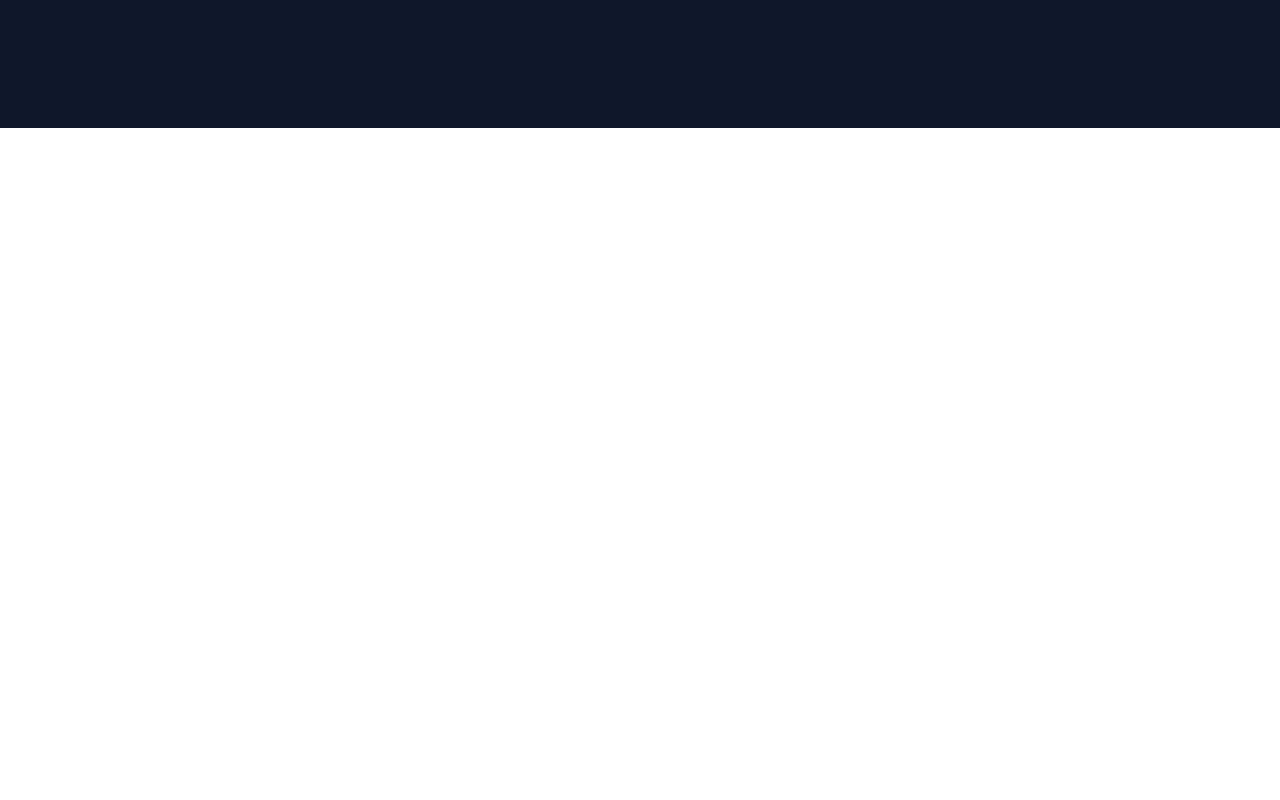
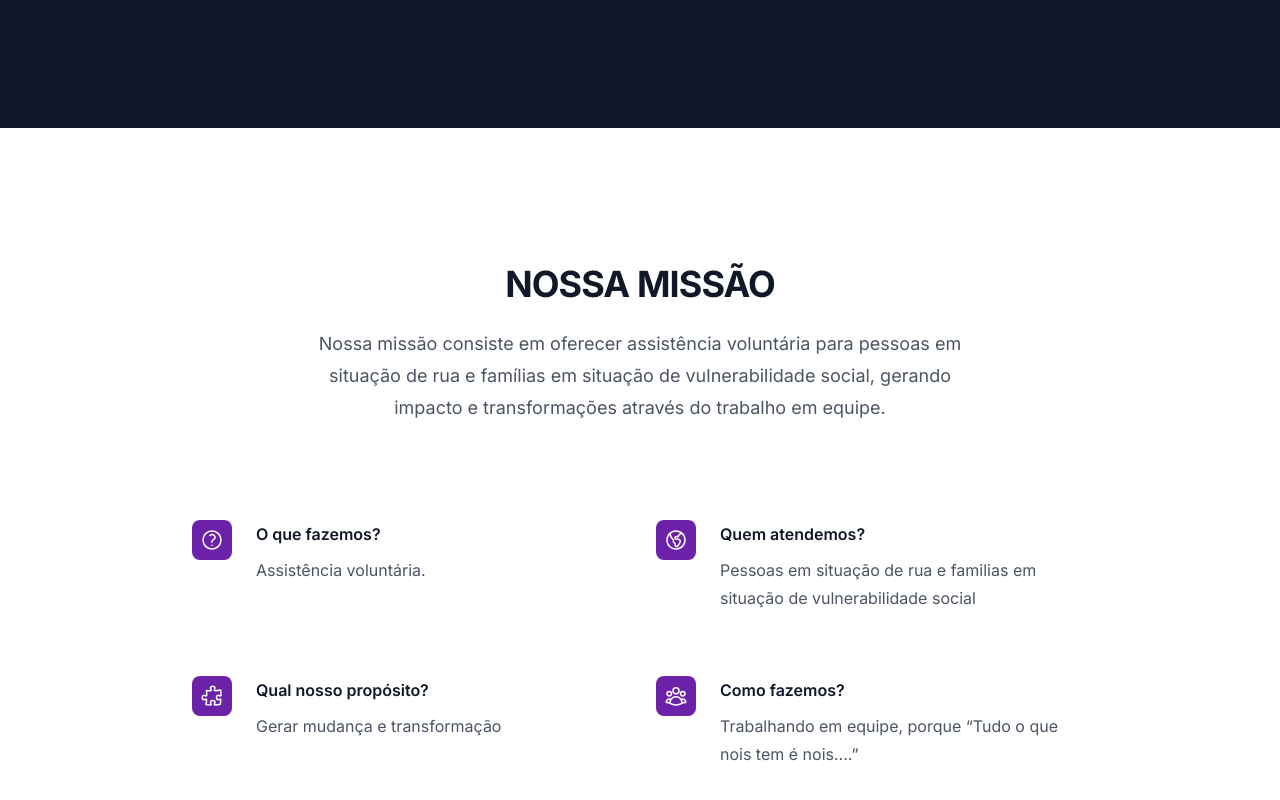
Before and after one commit to opatricpires/mude-por-amor-website, a Next.js app: page / in a window 1280 px wide. Shown: the part 672-1472 px from the top of the page. Before the commit the page ends 800 px from the top, so only its background shows below. Built offline with nearby package versions, Linux system fonts and the light colour scheme.

Commit message:
feat: misson section

```diff
--- a/src/app/page.tsx
+++ b/src/app/page.tsx
@@ -1,9 +1,11 @@
 import Hero from "@/components/Hero";
+import Mission from "@/components/Mission";
 
 export default function Home() {
   return (
     <>
       <Hero />
+      <Mission />
     </>
   );
 }
--- /dev/null
+++ b/src/components/Mission.tsx
@@ -0,0 +1,124 @@
+import React from "react";
+
+const components = () => {
+  return (
+    <div className="bg-white py-24 sm:py-32 h-screen">
+      <div className="mx-auto max-w-7xl px-6 lg:px-8">
+        <div className="mx-auto max-w-2xl lg:text-center">
+          <p className="mt-2 text-3xl font-bold tracking-tight text-gray-900 sm:text-4xl">
+            NOSSA MISSÃO
+          </p>
+          <p className="mt-6 text-lg leading-8 text-gray-600">
+            Nossa missão consiste em oferecer assistência voluntária para
+            pessoas em situação de rua e famílias em situação de vulnerabilidade
+            social, gerando impacto e transformações através do trabalho em
+            equipe.
+          </p>
+        </div>
+        <div className="mx-auto mt-16 max-w-2xl sm:mt-20 lg:mt-24 lg:max-w-4xl">
+          <dl className="grid max-w-xl grid-cols-1 gap-x-8 gap-y-10 lg:max-w-none lg:grid-cols-2 lg:gap-y-16">
+            <div className="relative pl-16">
+              <dt className="text-base font-semibold leading-7 text-gray-900">
+                <div className="absolute left-0 top-0 flex h-10 w-10 items-center justify-center rounded-lg bg-purple-800">
+                  <svg
+                    xmlns="http://www.w3.org/2000/svg"
+                    fill="none"
+                    viewBox="0 0 24 24"
+                    strokeWidth={1.5}
+                    stroke="#fff"
+                    className="w-6 h-6"
+                  >
+                    <path
+                      strokeLinecap="round"
+                      strokeLinejoin="round"
+                      d="M9.879 7.519c1.171-1.025 3.071-1.025 4.242 0 1.172 1.025 1.172 2.687 0 3.712-.203.179-.43.326-.67.442-.745.361-1.45.999-1.45 1.827v.75M21 12a9 9 0 11-18 0 9 9 0 0118 0zm-9 5.25h.008v.008H12v-.008z"
+                    />
+                  </svg>
+                </div>
+                O que fazemos?
+              </dt>
+              <dd className="mt-2 text-base leading-7 text-gray-600">
+                Assistência voluntária.
+              </dd>
+            </div>
+            <div className="relative pl-16">
+              <dt className="text-base font-semibold leading-7 text-gray-900">
+                <div className="absolute left-0 top-0 flex h-10 w-10 items-center justify-center rounded-lg bg-purple-800">
+                  <svg
+                    xmlns="http://www.w3.org/2000/svg"
+                    fill="none"
+                    viewBox="0 0 24 24"
+                    strokeWidth={1.5}
+                    stroke="#fff"
+                    className="w-6 h-6"
+                  >
+                    <path
+                      strokeLinecap="round"
+                      strokeLinejoin="round"
+                      d="M6.115 5.19l.319 1.913A6 6 0 008.11 10.36L9.75 12l-.387.775c-.217.433-.132.956.21 1.298l1.348 1.348c.21.21.329.497.329.795v1.089c0 .426.24.815.622 1.006l.153.076c.433.217.956.132 1.298-.21l.723-.723a8.7 8.7 0 002.288-4.042 1.087 1.087 0 00-.358-1.099l-1.33-1.108c-.251-.21-.582-.299-.905-.245l-1.17.195a1.125 1.125 0 01-.98-.314l-.295-.295a1.125 1.125 0 010-1.591l.13-.132a1.125 1.125 0 011.3-.21l.603.302a.809.809 0 001.086-1.086L14.25 7.5l1.256-.837a4.5 4.5 0 001.528-1.732l.146-.292M6.115 5.19A9 9 0 1017.18 4.64M6.115 5.19A8.965 8.965 0 0112 3c1.929 0 3.716.607 5.18 1.64"
+                    />
+                  </svg>
+                </div>
+                Quem atendemos?
+              </dt>
+              <dd className="mt-2 text-base leading-7 text-gray-600">
+                Pessoas em situação de rua e familias em situação de
+                vulnerabilidade social
+              </dd>
+            </div>
+            <div className="relative pl-16">
+              <dt className="text-base font-semibold leading-7 text-gray-900">
+                <div className="absolute left-0 top-0 flex h-10 w-10 items-center justify-center rounded-lg bg-purple-800">
+                  <svg
+                    xmlns="http://www.w3.org/2000/svg"
+                    fill="none"
+                    viewBox="0 0 24 24"
+                    strokeWidth={1.5}
+                    stroke="#fff"
+                    className="w-6 h-6"
+                  >
+                    <path
+                      strokeLinecap="round"
+                      strokeLinejoin="round"
+                      d="M14.25 6.087c0-.355.186-.676.401-.959.221-.29.349-.634.349-1.003 0-1.036-1.007-1.875-2.25-1.875s-2.25.84-2.25 1.875c0 .369.128.713.349 1.003.215.283.401.604.401.959v0a.64.64 0 01-.657.643 48.39 48.39 0 01-4.163-.3c.186 1.613.293 3.25.315 4.907a.656.656 0 01-.658.663v0c-.355 0-.676-.186-.959-.401a1.647 1.647 0 00-1.003-.349c-1.036 0-1.875 1.007-1.875 2.25s.84 2.25 1.875 2.25c.369 0 .713-.128 1.003-.349.283-.215.604-.401.959-.401v0c.31 0 .555.26.532.57a48.039 48.039 0 01-.642 5.056c1.518.19 3.058.309 4.616.354a.64.64 0 00.657-.643v0c0-.355-.186-.676-.401-.959a1.647 1.647 0 01-.349-1.003c0-1.035 1.008-1.875 2.25-1.875 1.243 0 2.25.84 2.25 1.875 0 .369-.128.713-.349 1.003-.215.283-.4.604-.4.959v0c0 .333.277.599.61.58a48.1 48.1 0 005.427-.63 48.05 48.05 0 00.582-4.717.532.532 0 00-.533-.57v0c-.355 0-.676.186-.959.401-.29.221-.634.349-1.003.349-1.035 0-1.875-1.007-1.875-2.25s.84-2.25 1.875-2.25c.37 0 .713.128 1.003.349.283.215.604.401.96.401v0a.656.656 0 00.658-.663 48.422 48.422 0 00-.37-5.36c-1.886.342-3.81.574-5.766.689a.578.578 0 01-.61-.58v0z"
+                    />
+                  </svg>
+                </div>
+                Qual nosso propósito?
+              </dt>
+              <dd className="mt-2 text-base leading-7 text-gray-600">
+                Gerar mudança e transformação
+              </dd>
+            </div>
+            <div className="relative pl-16">
+              <dt className="text-base font-semibold leading-7 text-gray-900">
+                <div className="absolute left-0 top-0 flex h-10 w-10 items-center justify-center rounded-lg bg-purple-800">
+                  <svg
+                    xmlns="http://www.w3.org/2000/svg"
+                    fill="none"
+                    viewBox="0 0 24 24"
+                    strokeWidth={1.5}
+                    stroke="#fff"
+                    className="w-6 h-6"
+                  >
+                    <path
+                      strokeLinecap="round"
+                      strokeLinejoin="round"
+                      d="M18 18.72a9.094 9.094 0 003.741-.479 3 3 0 00-4.682-2.72m.94 3.198l.001.031c0 .225-.012.447-.037.666A11.944 11.944 0 0112 21c-2.17 0-4.207-.576-5.963-1.584A6.062 6.062 0 016 18.719m12 0a5.971 5.971 0 00-.941-3.197m0 0A5.995 5.995 0 0012 12.75a5.995 5.995 0 00-5.058 2.772m0 0a3 3 0 00-4.681 2.72 8.986 8.986 0 003.74.477m.94-3.197a5.971 5.971 0 00-.94 3.197M15 6.75a3 3 0 11-6 0 3 3 0 016 0zm6 3a2.25 2.25 0 11-4.5 0 2.25 2.25 0 014.5 0zm-13.5 0a2.25 2.25 0 11-4.5 0 2.25 2.25 0 014.5 0z"
+                    />
+                  </svg>
+                </div>
+                Como fazemos?
+              </dt>
+              <dd className="mt-2 text-base leading-7 text-gray-600">
+                Trabalhando em equipe, porque “Tudo o que nois tem é nois....”
+              </dd>
+            </div>
+          </dl>
+        </div>
+      </div>
+    </div>
+  );
+};
+
+export default components;
```
Also changed, not shown: src/assets/icons/question.svg (added).
